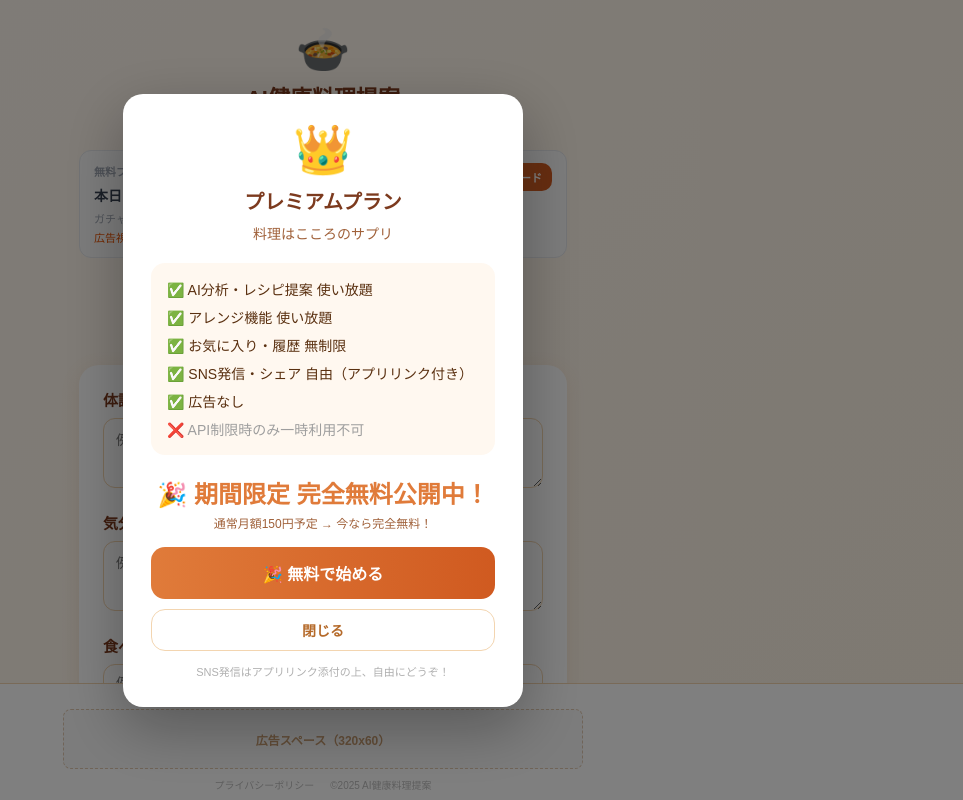
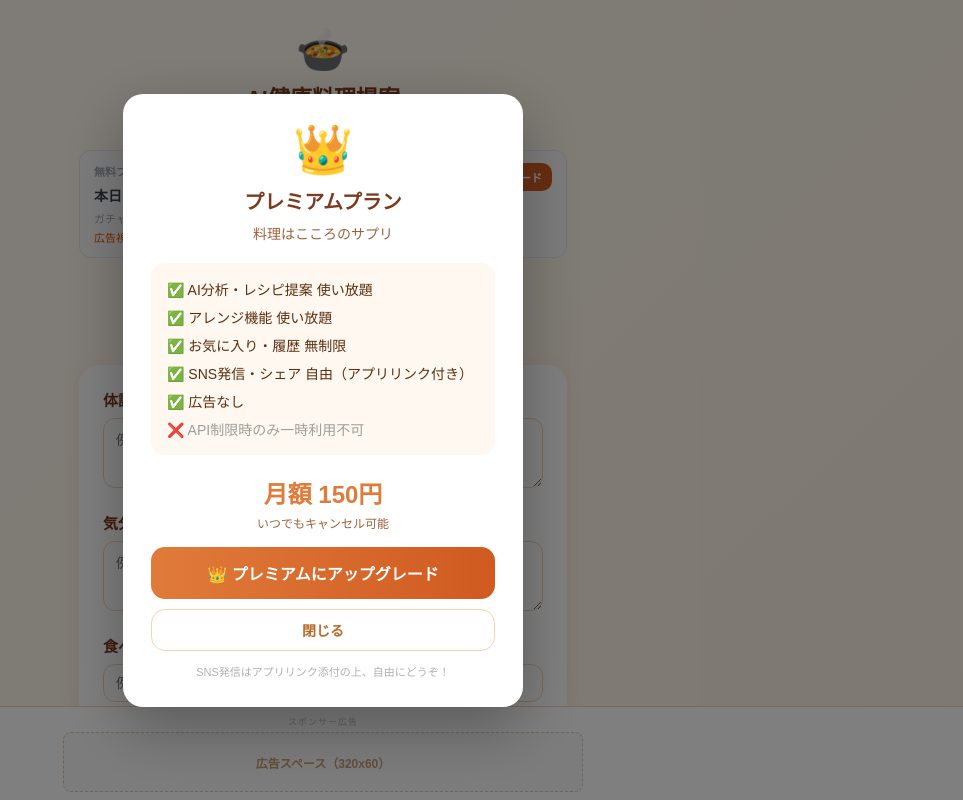
Before and after one commit to mods240/ryouri-supplement, a Next.js app: page / in a window 1280 px wide. Both pictures are taken after a click on the button "👑 アップグレード". Shown: the top 800 px of the page, without its empty margins (317-1280 px from the left). Built offline with nearby package versions, Linux system fonts and the light colour scheme.

Commit message:
update free campaign message

```diff
--- a/components/RecipeApp.jsx
+++ b/components/RecipeApp.jsx
@@ -42,14 +42,15 @@ function scaleIng(ing, s) {
     return (Math.round(parseFloat(n) * s * 10) / 10) + u;
   });
 }
+
 async function callAI(prompt) {
-  var res = await fetch("/api/chat", {
+  var res = await fetch("https://api.anthropic.com/v1/messages", {
     method: "POST",
-    headers: { "Content-Type": "application/json" },
-    body: JSON.stringify({ prompt })
+    headers: { "Content-Type": "application/json", "anthropic-dangerous-direct-browser-access": "true" },
+    body: JSON.stringify({ model: "claude-sonnet-4-20250514", max_tokens: 1500, messages: [{ role: "user", content: prompt }] })
   });
   var data = await res.json();
-  if (data.error) throw new Error(data.error);
+  if (data.error) throw new Error(data.error.message);
   var tb = data.content && data.content.find(function(b) { return b.type === "text"; });
   var text = tb ? tb.text : "";
   var m = text.match(/\{[\s\S]*\}/);
@@ -63,10 +64,6 @@ function AdBanner() {
       <p style={{ margin:0, fontSize:9, color:"#bbb", letterSpacing:1 }}>スポンサー広告</p>
       <div style={{ width:"100%", maxWidth:520, height:60, background:"#f9f9f9", border:"1px dashed #e0c9b0", borderRadius:8, display:"flex", alignItems:"center", justifyContent:"center", color:"#c49a70", fontSize:12, fontWeight:700 }}>
         広告スペース（320x60）
-      </div>
-      <div style={{ display:"flex", gap:16, marginTop:4 }}>
-        <a href="/privacy" style={{ fontSize:10, color:"#bbb", textDecoration:"none" }}>プライバシーポリシー</a>
-        <span style={{ fontSize:10, color:"#bbb" }}>©2025 AI健康料理提案</span>
       </div>
     </div>
   );
@@ -128,7 +125,7 @@ function UsageBanner(props) {
             広告視聴 +{AD_BONUS}回
           </button>
           <button onClick={props.onUpgrade} style={{ flex:1, padding:"8px 0", borderRadius:10, border:"none", background:"linear-gradient(90deg,#e07b3a,#d05a20)", color:"#fff", fontWeight:800, fontSize:12, cursor:"pointer" }}>
-            👑🎉 期間限定 無料公開中！
+            👑 150円で無制限
           </button>
         </div>
       )}
@@ -153,11 +150,11 @@ function UpgradeModal(props) {
           <p style={{ margin:0, fontSize:14, color:"#9e9e9e" }}>❌ API制限時のみ一時利用不可</p>
         </div>
         <div style={{ textAlign:"center", marginBottom:16 }}>
-          <p style={{ margin:"0 0 4px", fontSize:24, fontWeight:800, color:"#e07b3a" }}>🎉 期間限定 完全無料公開中！</p>
-          <p style={{ margin:0, fontSize:12, color:"#a0613a" }}>通常月額150円予定 → 今なら完全無料！</p>
+          <p style={{ margin:"0 0 4px", fontSize:24, fontWeight:800, color:"#e07b3a" }}>月額 150円</p>
+          <p style={{ margin:0, fontSize:12, color:"#a0613a" }}>いつでもキャンセル可能</p>
         </div>
         <button onClick={props.onClose} style={{ width:"100%", padding:"14px 0", borderRadius:14, border:"none", background:"linear-gradient(90deg,#e07b3a,#d05a20)", color:"#fff", fontWeight:800, fontSize:16, cursor:"pointer", marginBottom:10 }}>
-          🎉 無料で始める
+          👑 プレミアムにアップグレード
         </button>
         <button onClick={props.onClose} style={{ width:"100%", padding:"10px 0", borderRadius:14, border:"1.5px solid #f3d5b0", background:"#fff", color:"#b56a2a", fontWeight:700, fontSize:14, cursor:"pointer" }}>
           閉じる
```
